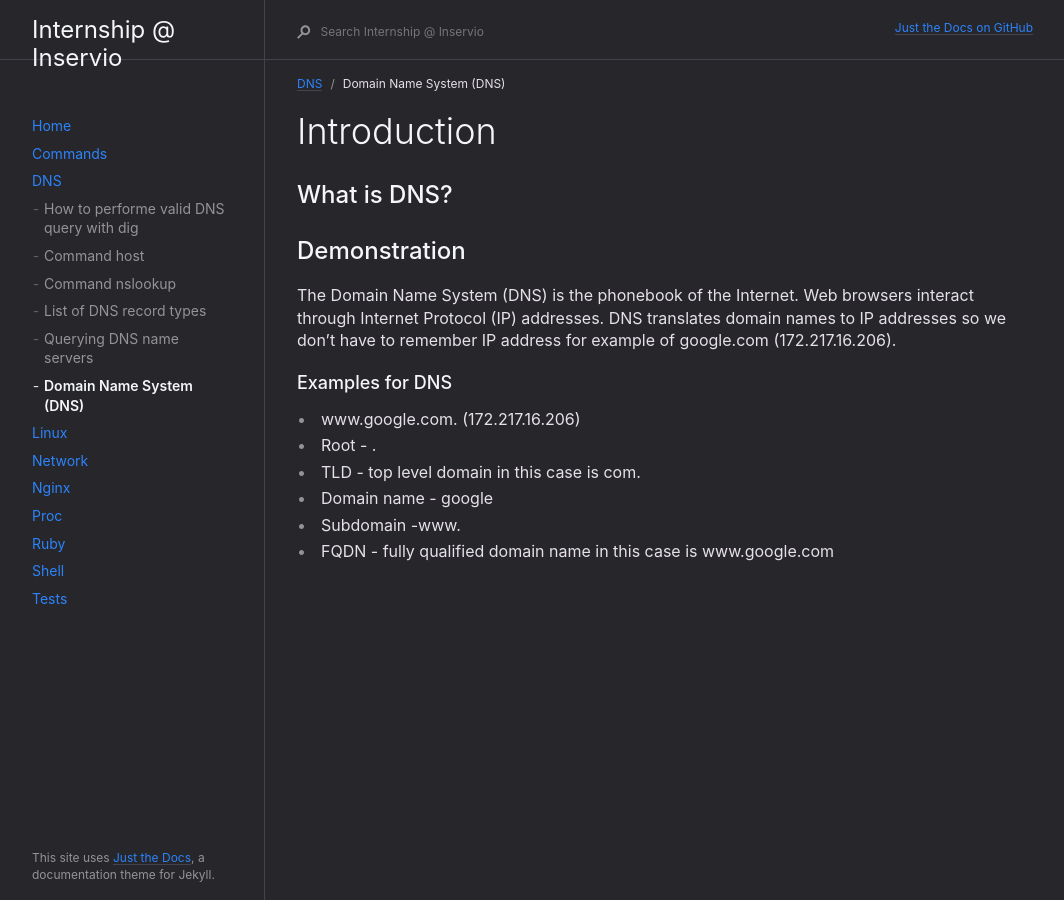
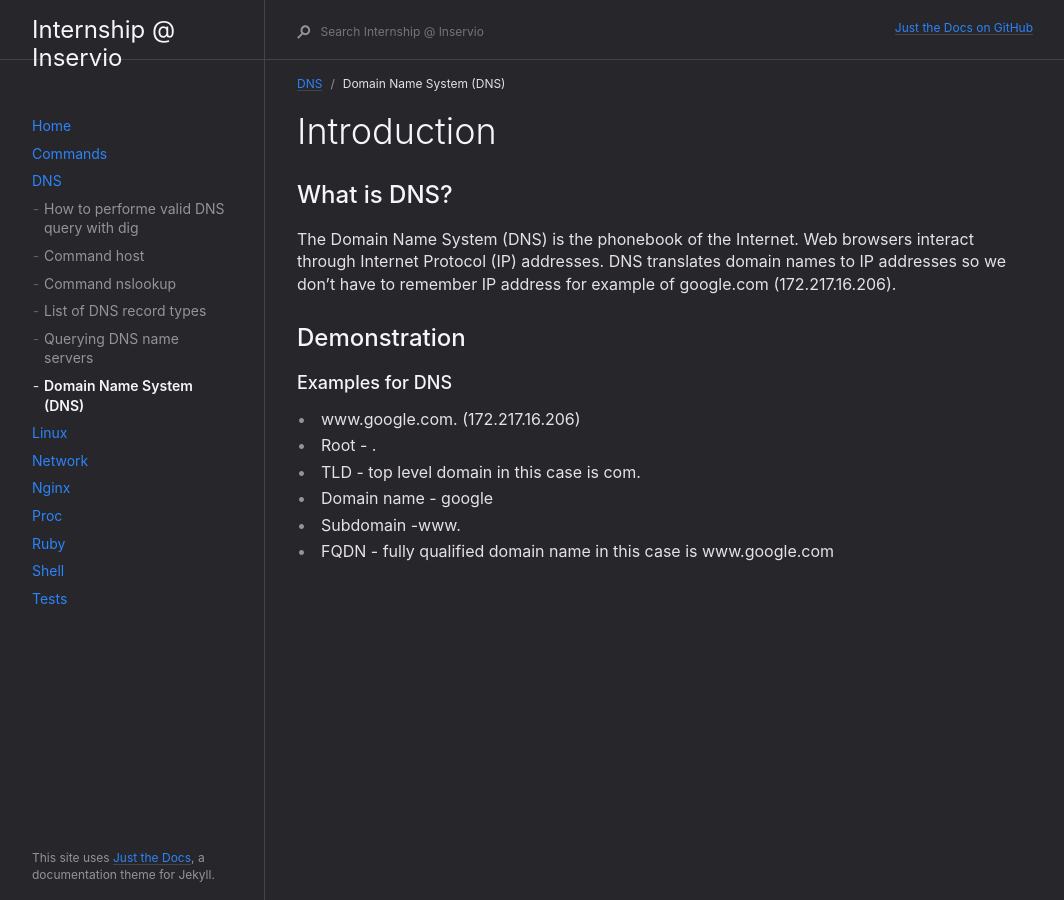
Before and after one commit to inservio/internship, a Jekyll site: the page built from docs/dns/what-is-dns.md, in a window 1280 px wide. Shown: the whole page, without its empty margins (91-1155 px from the left). Built offline with Jekyll 4.4.1, drawn with Linux system fonts in a browser that asks for light colours.

Commit message:
editing dns blog page

```diff
--- a/docs/dns/what-is-dns.md
+++ b/docs/dns/what-is-dns.md
@@ -8,10 +8,9 @@ permalink: /docs/dns/what-is-dns/
 # Introduction
 
 ## What is DNS?
+The Domain Name System (DNS) is the phonebook of the Internet. Web browsers interact through Internet Protocol (IP) addresses. DNS translates domain names to IP addresses so we don’t have to remember IP address for example of google.com (172.217.16.206).
 
 ## Demonstration
-
-The Domain Name System (DNS) is the phonebook of the Internet. Web browsers interact through Internet Protocol (IP) addresses. DNS translates domain names to IP addresses so we don’t have to remember IP address for example of google.com (172.217.16.206).
 
 ### Examples for DNS
 
```
